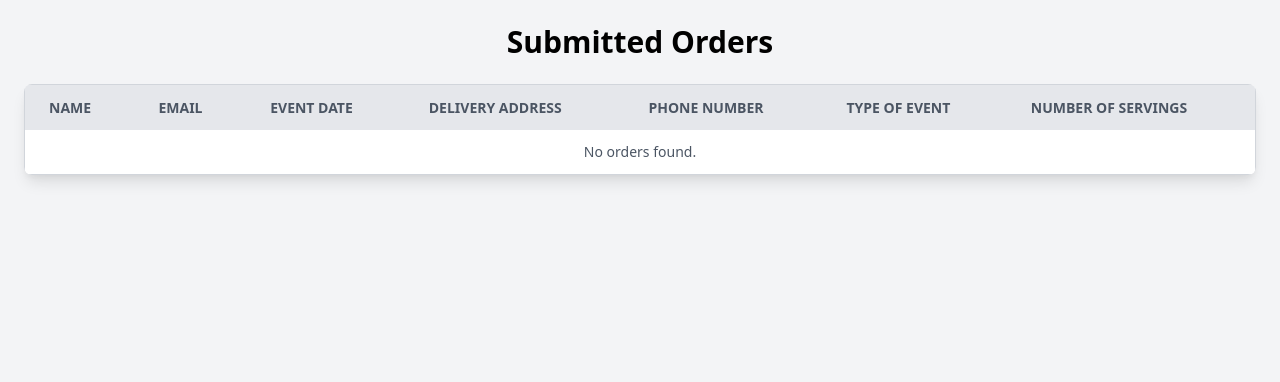
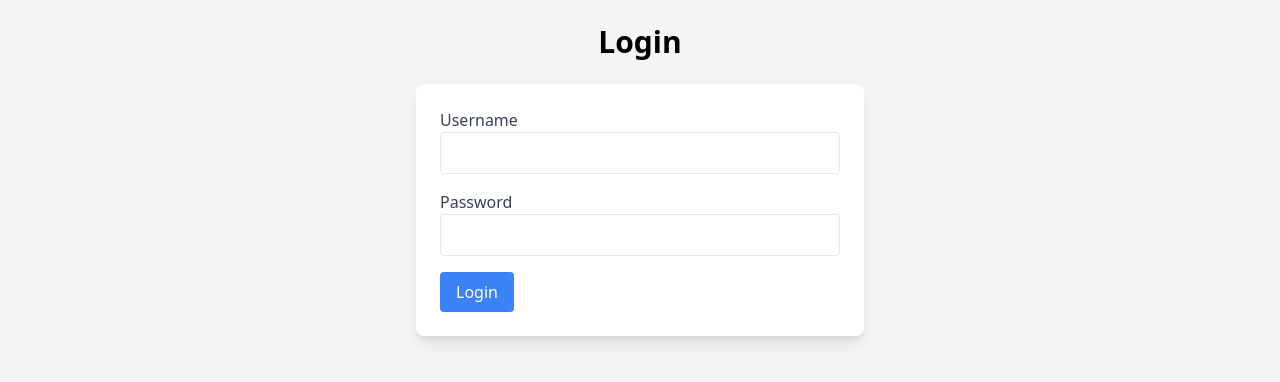
Before and after one commit to Emmanuelkalu/cakes, a PHP site: page /dashboard/orders in a window 1280 px wide. Shown: the top 382 px of the page. Run offline with PHP 8.4, Linux system fonts and the light colour scheme; data that the repository does not hold is empty.

Commit message:
modify orders page

```diff
--- a/dashboard/orders.php
+++ b/dashboard/orders.php
@@ -1,10 +1,34 @@
 <?php
+session_start(); // Start the session
 require_once __DIR__ . '/../core/core.php';
 
+// Hard-coded credentials
+$valid_username = 'admin';
+$valid_password = 'pass123'; // Change this to a more secure password
+
+// Check if the user is already logged in
+if (isset($_SESSION['authenticated']) && $_SESSION['authenticated'] === true) {
+    // User is authenticated, proceed to fetch orders
 
     // Fetch orders from the database
     $sql = "SELECT * FROM orders";
     $result = $conn->query($sql);
+} else {
+    // User is not authenticated, check for login form submission
+    if ($_SERVER['REQUEST_METHOD'] === 'POST') {
+        $username = $_POST['username'] ?? '';
+        $password = $_POST['password'] ?? '';
+
+        // Check credentials
+        if ($username === $valid_username && $password === $valid_password) {
+            $_SESSION['authenticated'] = true; // Set session variable
+            header('Location: ./orders'); // Redirect to the same page
+            exit;
+        } else {
+            $error_message = "Invalid username or password.";
+        }
+    }
+}
 ?>
 
 <!DOCTYPE html>
@@ -19,6 +43,28 @@ $result = $conn->query($sql);
 
 <body class="bg-gray-100 p-6">
     <div class="container mx-auto">
+        <?php if (!isset($_SESSION['authenticated']) || $_SESSION['authenticated'] !== true): ?>
+            <!-- Login Form -->
+            <h1 class="text-3xl font-bold text-center mb-6">Login</h1>
+
+            <form method="POST" action="./orders" class="max-w-md mx-auto bg-white p-6 rounded-lg shadow-lg">
+                <?php if (isset($error_message)): ?>
+                    <div class="bg-red-500 text-white p-4 rounded mb-4 text-center">
+                        <?php echo $error_message; ?>
+                    </div>
+                <?php endif; ?>
+                <div class="mb-4">
+                    <label for="username" class="block text-gray-700">Username</label>
+                    <input type="text" name="username" id="username" class="border rounded w-full py-2 px-3" required>
+                </div>
+                <div class="mb-4">
+                    <label for="password" class="block text-gray-700">Password</label>
+                    <input type="password" name="password" id="password" class="border rounded w-full py-2 px-3" required>
+                </div>
+                <button type="submit" class="bg-blue-500 text-white py-2 px-4 rounded">Login</button>
+            </form>
+        <?php else: ?>
+        <!-- Authenticated User View -->
             <h1 class="text-3xl font-bold text-center mb-6">Submitted Orders</h1>
             <div class="overflow-x-auto rounded-lg shadow-lg">
                 <table class="min-w-full bg-white border border-gray-300 rounded-lg">
@@ -31,7 +77,7 @@ $result = $conn->query($sql);
                             <th class="py-3 px-6 text-left">Phone Number</th>
                             <th class="py-3 px-6 text-left">Type of Event</th>
                             <th class="py-3 px-6 text-left">Number of Servings</th>
-                        <!-- <th class="py-3 px-6 text-left">Actions</th> -->
+                            <th class="py-3 px-6 text-left">Actions</th>
                         </tr>
                     </thead>
                     <tbody class="text-gray-600 text-sm font-light">
@@ -45,20 +91,21 @@ $result = $conn->query($sql);
                                             <td class="py-3 px-6"><?php echo htmlspecialchars($row['phoneNumber']); ?></td>
                                             <td class="py-3 px-6"><?php echo htmlspecialchars($row['typeOfEvent']); ?></td>
                                             <td class="py-3 px-6"><?php echo htmlspecialchars($row['numberOfServings']); ?></td>
-                                <!-- <td class="py-3 px-6">
-                                    <a href="view_order.php?id=<?php echo $row['id']; ?>"
-                                        class="text-blue-500 hover:underline">View</a>
-                                </td> -->
+                                    <td class="py-3 px-6">
+                                        <a href="view_order.php?id=<?php echo $row['id']; ?>" class="text-blue-500 hover:underline">View</a>
+                                        <!-- Add more actions as needed -->
+                                    </td>
                                     </tr>
                                     <?php endwhile; ?>
                                     <?php else: ?>
                                     <tr>
-                            <td colspan="9" class="py-3 px-6 text-center">No orders found.</td>
+                                <td colspan="8" class="py-3 px-6 text-center">No orders found.</td>
                             </tr>
                         <?php endif; ?>
                                 </tbody>
                                 </table>
                                 </div>
+        <?php endif; ?>
     </div>
 </body>
 
```
Lines whose indentation alone changed are shown as unchanged.
